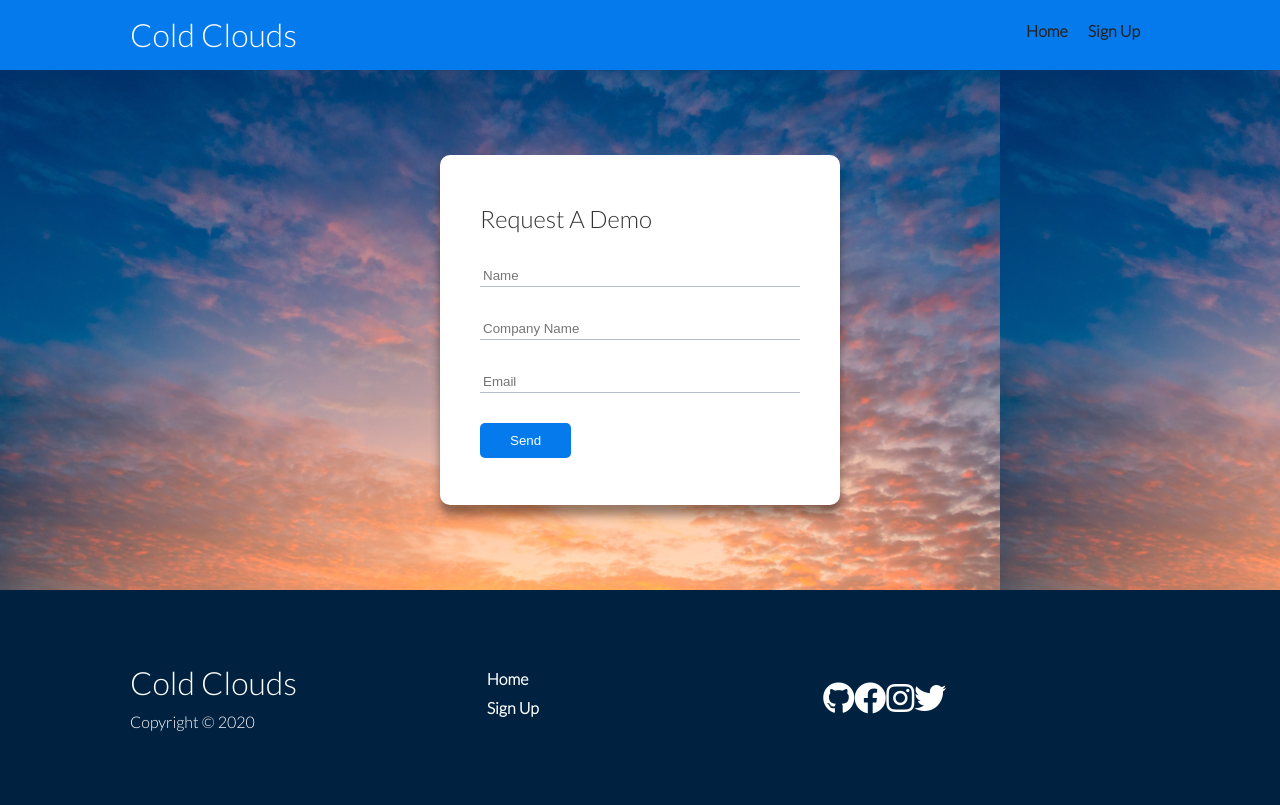
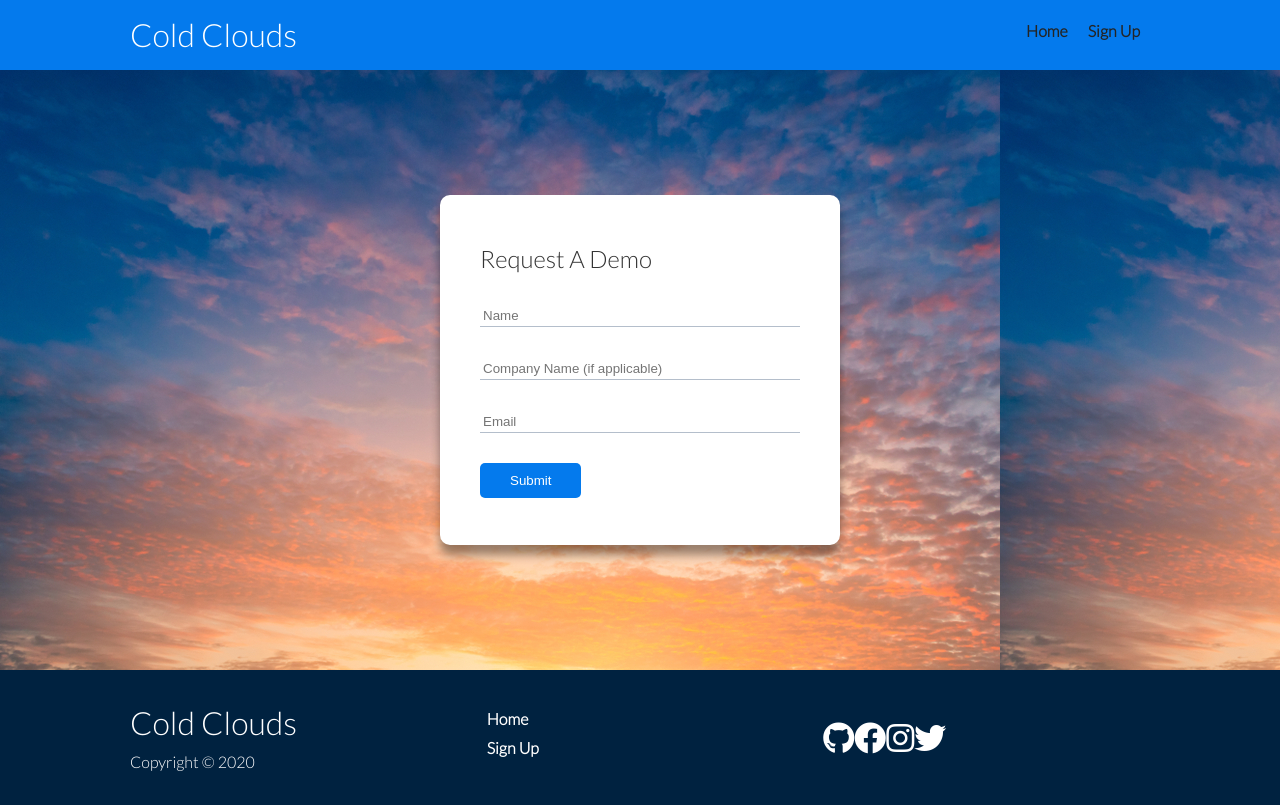
Before and after one commit to Seanih/cloud-service-site, a React (Create React App) app: page /signup in a window 1280 px wide. Built offline with nearby package versions, Linux system fonts and the light colour scheme.

Commit message:
finished form functionality. will finish Cofirmation component functionality

```diff
--- a/package.json
+++ b/package.json
@@ -6,6 +6,7 @@
     "@testing-library/jest-dom": "^5.11.6",
     "@testing-library/react": "^11.2.2",
     "@testing-library/user-event": "^12.4.0",
+    "framer-motion": "^3.2.0",
     "node-sass": "^4.14.1",
     "react": "^17.0.1",
     "react-dom": "^17.0.1",
--- a/src/components/FooterArea.js
+++ b/src/components/FooterArea.js
@@ -3,7 +3,7 @@ import { Link } from 'react-router-dom';
 
 const FooterArea = () => {
 	return (
-		<footer className='footer bg-dark py-5'>
+		<footer className='footer bg-dark py-2'>
 			<div className='container grid grid-3'>
 				<div>
 					<h1>Cold Clouds</h1>
--- a/src/components/Showcase.js
+++ b/src/components/Showcase.js
@@ -1,8 +1,14 @@
 import React from 'react';
-//import ShowcaseCard from './ShowcaseCard';
+import { Link } from 'react-router-dom';
+import { motion } from 'framer-motion';
 import computer from '../images/cpu.png';
 
 const Showcase = () => {
+	const slideLeft = {
+		hidden: { opacity: 0, x: 100 },
+		visible: { opacity: 1, x: 0 },
+	};
+
 	return (
 		<div className='showcase'>
 			<div className='container grid'>
@@ -10,14 +16,22 @@ const Showcase = () => {
 					<h1>Easier Deployment</h1>
 					<p>
 						Deploy web apps of all kinds, from large scale enterprise APIs to
-						static websites for individuals.
+						static websites for individuals. Please sign up to try a demo of our
+						platform!
 					</p>
-					<a href='features component' className='btn btn-outline'>
-						Read More
-					</a>
+					<Link className='btn btn-outline' to='/signup'>
+						Sign Up
+					</Link>
 				</div>
-				<img src={computer} alt='computer' className='computer_pic' />
-				{/* <ShowcaseCard /> */}
+				<motion.img
+					src={computer}
+					alt='computer'
+					className='computer_pic'
+					variants={slideLeft}
+					initial='hidden'
+					animate='visible'
+					transition={{ duration: 1 }}
+				/>
 			</div>
 		</div>
 	);
--- a/src/components/ShowcaseCard.js
+++ b/src/components/ShowcaseCard.js
@@ -1,10 +1,19 @@
-import React from 'react';
+import React, { useState } from 'react';
+import { motion } from 'framer-motion';
 
 const ShowcaseCard = ({ clicked }) => {
+	const checkFields = event => {
+		alert('Thanks for signing up! Please check your email for instructions.');
+	};
+
 	return (
-		<div className='showcase-form card'>
+		<motion.div
+			className='showcase-form card'
+			initial={{ opacity: 0, y: -100 }}
+			animate={{ opacity: 1, y: 0, transition: { duration: 1 } }}
+		>
 			<h2>Request A Demo</h2>
-			<form>
+			<form onSubmit={checkFields}>
 				<div className='form-control'>
 					<input type='text' name='name' placeholder='Name' required />
 				</div>
@@ -12,21 +21,15 @@ const ShowcaseCard = ({ clicked }) => {
 					<input
 						type='text'
 						name='company'
-						placeholder='Company Name'
-						required
+						placeholder='Company Name (if applicable)'
 					/>
 				</div>
 				<div className='form-control'>
 					<input type='email' name='email' placeholder='Email' required />
 				</div>
-				<input
-					type='submit'
-					value='Send'
-					className='btn btn-primary'
-					onClick={clicked}
-				/>
+				<input type='submit' value='Submit' className='btn btn-primary' />
 			</form>
-		</div>
+		</motion.div>
 	);
 };
 
--- a/src/pages/SignUp.js
+++ b/src/pages/SignUp.js
@@ -1,30 +1,23 @@
-import React, { useState } from 'react';
+import React from 'react';
 import FooterArea from '../components/FooterArea';
 import Nav from '../components/Nav';
 import ShowcaseCard from '../components/ShowcaseCard';
 import sunset from '../images/sunset.jpg';
 
 const SignUp = () => {
-	const [submitForm, setSubmitForm] = useState(false);
-
-	const submitted = () => {
-		setSubmitForm(true);
-		console.log('button clicked');
-	};
-
 	return (
 		<>
 			<Nav />
 			<div
 				style={{
-					height: '65vh',
+					height: '75vh',
 					display: 'flex',
 					justifyContent: 'center',
 					alignItems: 'center',
 					background: `url(${sunset})`,
 				}}
 			>
-				<ShowcaseCard clicked={submitted} />
+				<ShowcaseCard />
 			</div>
 			<FooterArea />
 		</>
```
Also changed, not shown: src/components/Confirmation.js (added, +12 -0 lines), 2 other files (tests, documents, lock files or other folders).
